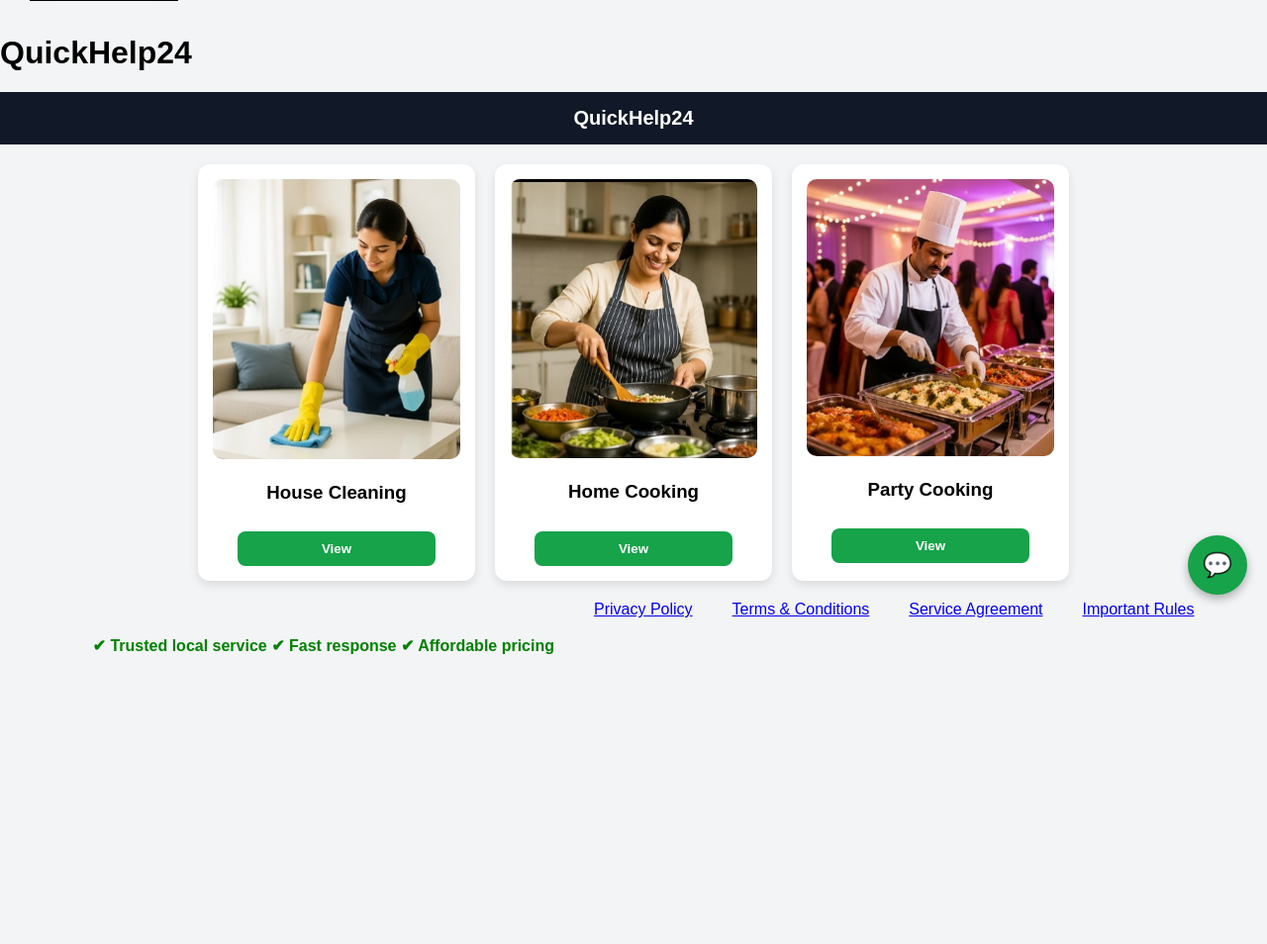
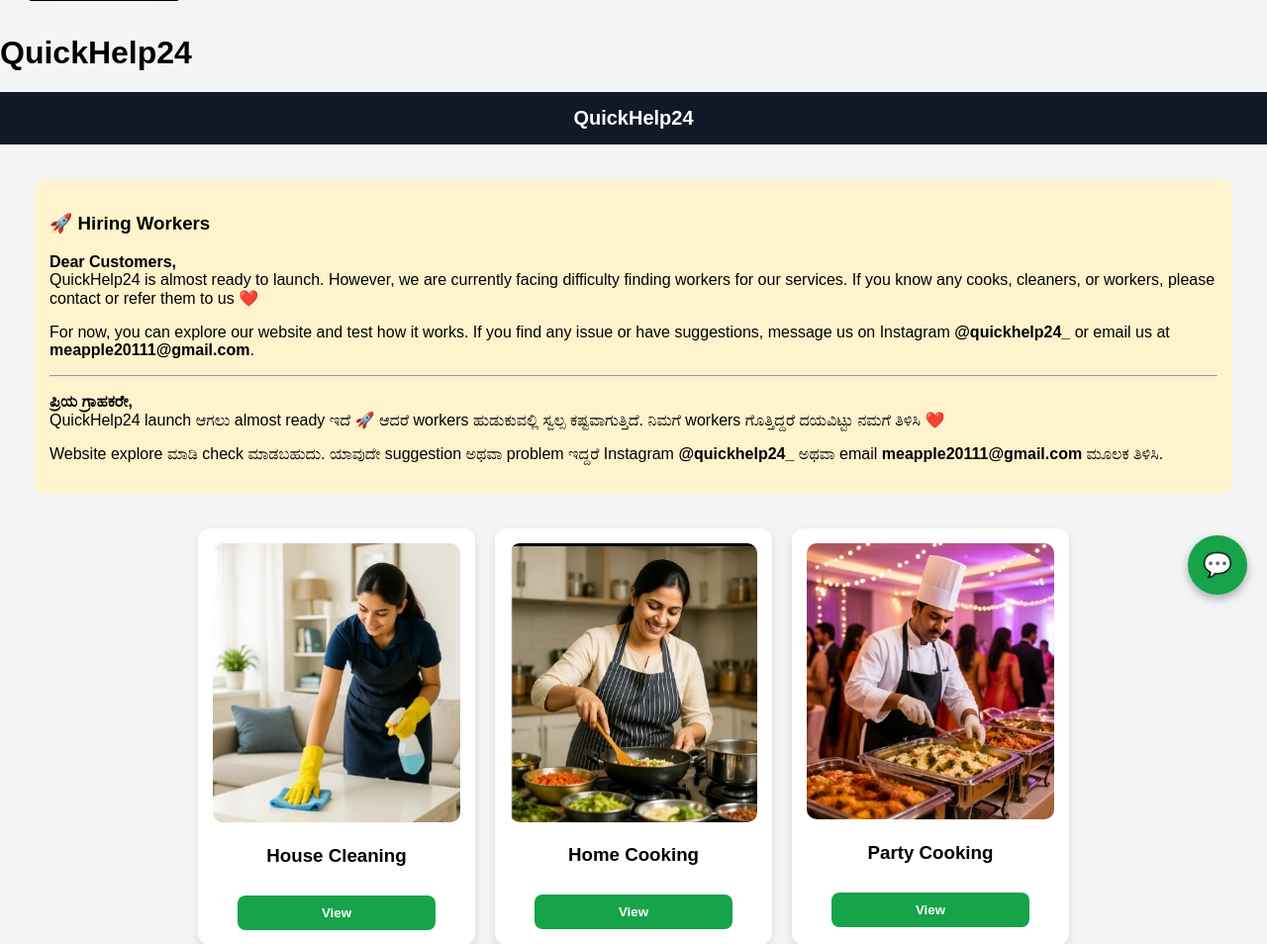
Before and after one commit to quickhelp24/quickhelp, a Flask app: page / in a window 1280 px wide. Shown: the part 179-1133 px from the top of the page at 99% size. Before the commit the page ends 840 px from the top, so only its background shows below. Run offline with Flask 3, Linux system fonts and the light colour scheme.

Commit message:
added hirings

```diff
--- a/templates/home.html
+++ b/templates/home.html
@@ -81,6 +81,34 @@
 <h1>QuickHelp24</h1>
 <div class="header">QuickHelp24</div>
 <div class="container">
+  <div style="background:#fff3cd; color:#000; padding:15px; border-radius:10px; margin:15px; font-family:sans-serif;">
+
+<h3>🚀 Hiring Workers</h3>
+
+<p><b>Dear Customers,</b><br>
+QuickHelp24 is almost ready to launch. However, we are currently facing difficulty finding workers for our services.
+If you know any cooks, cleaners, or workers, please contact or refer them to us ❤️
+</p>
+
+<p>
+For now, you can explore our website and test how it works.
+If you find any issue or have suggestions, message us on Instagram <b>@quickhelp24_</b> or email us at <b>meapple20111@gmail.com</b>.
+</p>
+
+<hr>
+
+<p><b>ಪ್ರಿಯ ಗ್ರಾಹಕರೇ,</b><br>
+QuickHelp24 launch ಆಗಲು almost ready ಇದೆ 🚀
+ಆದರೆ workers ಹುಡುಕುವಲ್ಲಿ ಸ್ವಲ್ಪ ಕಷ್ಟವಾಗುತ್ತಿದೆ.
+ನಿಮಗೆ workers ಗೊತ್ತಿದ್ದರೆ ದಯವಿಟ್ಟು ನಮಗೆ ತಿಳಿಸಿ ❤️
+</p>
+
+<p>
+Website explore ಮಾಡಿ check ಮಾಡಬಹುದು.
+ಯಾವುದೇ suggestion ಅಥವಾ problem ಇದ್ದರೆ Instagram <b>@quickhelp24_</b> ಅಥವಾ email <b>meapple20111@gmail.com</b> ಮೂಲಕ ತಿಳಿಸಿ.
+</p>
+
+</div>
 
 <div class="card">
 <img src="/static/cleaning.jpeg">
```
